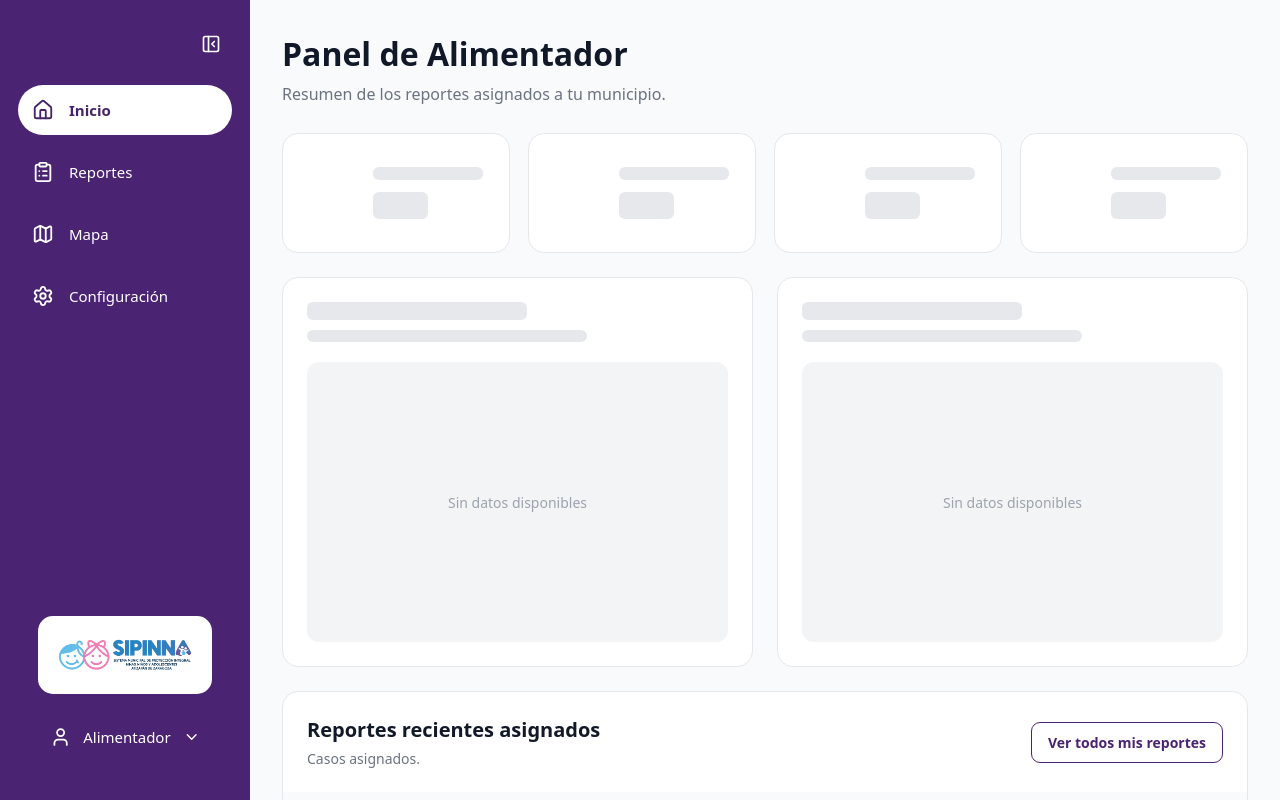
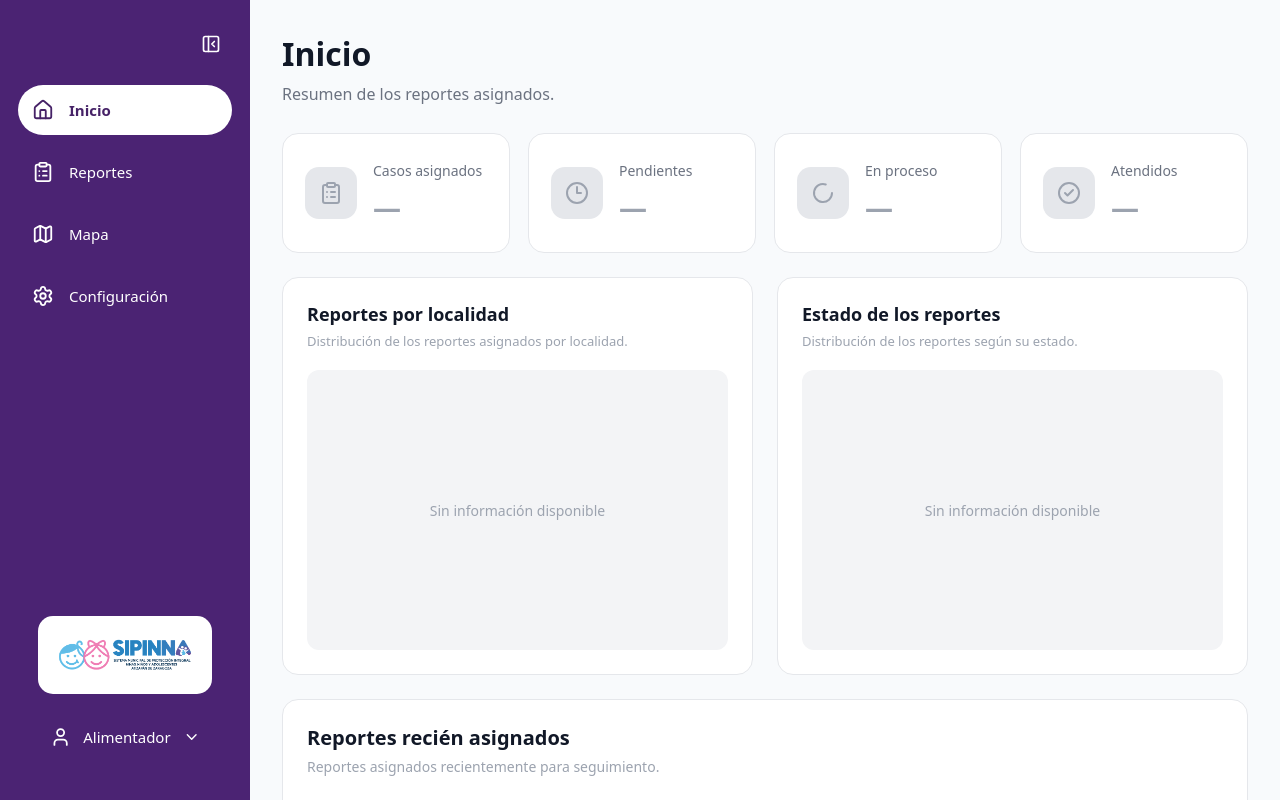
Before and after one commit to k4abrego/Web-Bloque, a React (Vite) app: page /alimentador in a window 1280 px wide. Shown: the top 800 px of the page. Built offline with nearby package versions, Linux system fonts and the light colour scheme.

Commit message:
no sé que poner, fueron muchas cosas

```diff
--- a/src/App.jsx
+++ b/src/App.jsx
@@ -10,7 +10,7 @@ import ArchivosAdmin from "./pages/admin/archivosAdmin";
 import MapaCalorAdmin from "./pages/admin/mapaCalorAdmin";
 import AlimentadoresAdmin from "./pages/admin/alimentadoresAdmin";
 import ConfiguracionAdmin from "./pages/admin/configuracionAdmin";
-import AlimLayout from "./layouts/alimnLayout";
+import AlimLayout from "./layouts/alimLayout";
 import ReportesAlim from "./pages/alimentador/reportesAlim";
 import MapaAlim from "./pages/alimentador/mapaAlim";
 import PerfilAlim from "./pages/alimentador/perfilAlim";
--- a/src/layouts/alimLayout.css
+++ b/src/layouts/alimLayout.css
@@ -1,27 +1,15 @@
 .alim-layout {
     display: flex;
-
     width: 100%;
     min-height: 100vh;
-
     background-color: #f8fafc;
-
-    align-items: stretch;
-
-    overflow-x: hidden;
 }
-
 
 .alim-content {
     flex: 1 1 0;
-
     min-width: 0;
-
     width: 0;
-
     padding: 32px;
-
     box-sizing: border-box;
-
     overflow-x: hidden;
 }
--- /dev/null
+++ b/src/layouts/alimLayout.jsx
@@ -0,0 +1,22 @@
+import { useState } from "react";
+import { Outlet } from "react-router-dom";
+import SidebarAlim from "../components/sidebar/sidebarAlim";
+import "./alimLayout.css";
+
+function AlimLayout() {
+    const [sidebarOpen, setSidebarOpen] = useState(true);
+    return (
+        <div className="alim-layout">
+            <SidebarAlim
+                isOpen={sidebarOpen}
+                onToggle={() => setSidebarOpen(!sidebarOpen)}
+            />
+
+            <main className="alim-content">
+                <Outlet />
+            </main>
+        </div>
+    );
+}
+
+export default AlimLayout;
--- a/src/layouts/alimnLayout.jsx
+++ /dev/null
@@ -1,24 +0,0 @@
-import { useState } from "react";
-import { Outlet } from "react-router-dom";
-import SidebarAlim from "../components/sidebar/sidebarAlim";
-import "./alimLayout.css";
-
-
-function AlimLayout() {
-  const [sidebarOpen, setSidebarOpen] = useState(true);
-  return(
-    <div className="alim-layout">
-      <SidebarAlim
-        isOpen={sidebarOpen}
-        onToggle={() => setSidebarOpen(!sidebarOpen)}
-        />
-
-        <main className="alim-content">
-          <Outlet/>
-        </main>
-    </div>
-  );
-}
-
-
-export default AlimLayout;
--- a/src/pages/alimentador/inicioAlim.css
+++ b/src/pages/alimentador/inicioAlim.css
@@ -1,7 +1,7 @@
 .inicio-alim {
     width: 100%;
-    max-width: none;
-    margin: 0;
+    max-width: 1600px;
+    margin: 0 auto;
     box-sizing: border-box;
 }
 
@@ -44,25 +44,30 @@
 .alim-stat-icon {
     width: 52px;
     height: 52px;
+    flex-shrink: 0;
     border-radius: 14px;
-    flex-shrink: 0;
+    background: #e5e7eb;
+    color: #9ca3af;
+    display: flex;
+    align-items: center;
+    justify-content: center;
 }
 
-.alim-placeholder {
-    background: #e5e7eb;
-    border-radius: 6px;
-    animation: alim-pulse 1.8s ease-in-out infinite;
+.alim-stat-content {
+    min-width: 0;
 }
 
-.alim-placeholder.title {
-    width: 110px;
-    height: 13px;
-    margin-bottom: 12px;
+.alim-stat-title {
+    margin-bottom: 8px;
+    color: #6b7280;
+    font-size: 14px;
+    font-weight: 500;
 }
 
-.alim-placeholder.number {
-    width: 55px;
-    height: 27px;
+.alim-stat-number {
+    color: #9ca3af;
+    font-size: 28px;
+    font-weight: 700;
 }
 
 .alim-charts {
@@ -74,10 +79,10 @@
 
 .alim-chart-card {
     min-height: 390px;
+    padding: 24px;
     background: #ffffff;
     border: 1px solid #e5e7eb;
     border-radius: 16px;
-    padding: 24px;
     box-sizing: border-box;
 }
 
@@ -85,15 +90,17 @@
     margin-bottom: 20px;
 }
 
-.alim-placeholder.chart-title {
-    width: 220px;
-    height: 18px;
-    margin-bottom: 10px;
+.alim-chart-header h2 {
+    margin: 0 0 6px;
+    color: #111827;
+    font-size: 18px;
+    font-weight: 600;
 }
 
-.alim-placeholder.chart-subtitle {
-    width: 280px;
-    height: 12px;
+.alim-chart-header p {
+    margin: 0;
+    color: #9ca3af;
+    font-size: 13px;
 }
 
 .alim-chart-empty {
@@ -108,6 +115,7 @@
 }
 
 .alim-recent-card {
+    width: 100%;
     background: #ffffff;
     border: 1px solid #e5e7eb;
     border-radius: 16px;
@@ -124,25 +132,14 @@
 
 .alim-recent-header h2 {
     margin: 0 0 6px;
+    color: #111827;
     font-size: 20px;
-    color: #111827;
 }
 
 .alim-recent-header p {
     margin: 0;
+    color: #9ca3af;
     font-size: 14px;
-    color: #6b7280;
-}
-
-.alim-outline-button {
-    border: 1px solid #4b2373;
-    background: #ffffff;
-    color: #4b2373;
-    padding: 10px 16px;
-    border-radius: 9px;
-    font-size: 14px;
-    font-weight: 600;
-    cursor: pointer;
 }
 
 .alim-table-wrapper {
@@ -162,15 +159,16 @@
     color: #6b7280;
     font-size: 13px;
     font-weight: 600;
+    white-space: nowrap;
 }
 
 .alim-table td {
-    padding: 22px 18px;
+    padding: 0;
     border-top: 1px solid #f0f0f0;
 }
 
 .alim-table-empty {
-    height: 100px;
+    min-height: 100px;
     display: flex;
     align-items: center;
     justify-content: center;
@@ -178,59 +176,48 @@
     font-size: 14px;
 }
 
-.alim-layout {
-    display: flex;
-    width: 100%;
-    min-height: 100vh;
-    background-color: #f8fafc;
-}
+@media (max-width: 1100px) {
 
-.alim-content {
-    flex: 1 1 0;
-    min-width: 0;
-    padding: 32px;
-    box-sizing: border-box;
-    overflow-x: hidden;
+    .alim-stats {
+        grid-template-columns: repeat(2, 1fr);
+    }
+
+    .alim-charts {
+        grid-template-columns: 1fr;
+    }
+
 }
 
 
-@keyframes alim-pulse {
-    0%,
-    100% {
-        opacity: 1;
-    }
-
-    50% {
-        opacity: 0.55;
-    }
-}
-
-
-/* =========================
-   RESPONSIVE
-   ========================= */
-
-@media (max-width: 1100px) {
-    .alim-stats {
-        grid-template-columns: repeat(2, minmax(0, 1fr));
-    }
-
-    .alim-charts {
-        grid-template-columns: minmax(0, 1fr);
-    }
-}
-
 @media (max-width: 650px) {
-    .alim-content {
-        padding: 20px;
-    }
 
     .alim-stats {
-        grid-template-columns: minmax(0, 1fr);
+        grid-template-columns: 1fr;
     }
 
     .alim-recent-header {
         flex-direction: column;
         align-items: flex-start;
     }
+
+    .inicio-alim-header h1 {
+        font-size: 28px;
+    }
+
 }
+
+
+@media (max-width: 480px) {
+    .alim-stat-card {
+        padding: 18px;
+    }
+
+    .alim-chart-card {
+        padding: 18px;
+    }
+
+    .alim-recent-header {
+        padding: 18px;
+    }
+
+}
--- a/src/pages/alimentador/inicioAlim.jsx
+++ b/src/pages/alimentador/inicioAlim.jsx
@@ -1,120 +1,133 @@
 import "./inicioAlim.css";
 
-function InicioAlimentador() {
-  return (
-<div className="inicio-alim">
-  <div className="inicio-alim-header">
-              <h1>Panel de Alimentador</h1>
+import {
+    ClipboardList,
+    Clock3,
+    LoaderCircle,
+    CheckCircle2,
+} from "lucide-react";
+
+
+function InicioAlim() {
+    const estadisticas = [
+        {
+            titulo: "Casos asignados",
+            icono: ClipboardList,
+        },
+        {
+            titulo: "Pendientes",
+            icono: Clock3,
+        },
+        {
+            titulo: "En proceso",
+            icono: LoaderCircle,
+        },
+        {
+            titulo: "Atendidos",
+            icono: CheckCircle2,
+        },
+    ];
+
+    return (
+        <div className="inicio-alim">
+            <header className="inicio-alim-header">
+                <h1>Inicio</h1>
                 <p>
-                    Resumen de los reportes asignados a tu municipio.
+                    Resumen de los reportes asignados.
                 </p>
-            </div>
+            </header>
 
             <section className="alim-stats">
+                {estadisticas.map((estadistica) => {
+                    const Icon = estadistica.icono;
+                    return (
+                        <div className="alim-stat-card"
+                            key={estadistica.titulo}>
+                            <div className="alim-stat-icon">
+                                <Icon size={24} />
+                            </div>
 
-                <div className="alim-stat-card">
-                    <div className="alim-stat-icon placeholder" />
-                    <div>
-                        <div className="alim-placeholder title" />
-                        <div className="alim-placeholder number" />
+                            <div className="alim-stat-content">
+                                <div className="alim-stat-title">
+                                    {estadistica.titulo}
+                                </div>
+
+                                <div className="alim-stat-number">
+                                    —
+                                </div>
+                            </div>
+                        </div>
+                    );
+                })}
+            </section>
+
+            <section className="alim-charts">
+                <div className="alim-chart-card">
+                    <div className="alim-chart-header">
+                        <h2>Reportes por localidad</h2>
+                        <p>
+                            Distribución de los reportes asignados por localidad.
+                        </p>
+                    </div>
+
+                    <div className="alim-chart-empty">
+                        Sin información disponible
                     </div>
                 </div>
 
-                <div className="alim-stat-card">
-                    <div className="alim-stat-icon placeholder" />
-                    <div>
-                        <div className="alim-placeholder title" />
-                        <div className="alim-placeholder number" />
-                    </div>
-                </div>
-
-                <div className="alim-stat-card">
-                    <div className="alim-stat-icon placeholder" />
-                    <div>
-                        <div className="alim-placeholder title" />
-                        <div className="alim-placeholder number" />
-                    </div>
-                </div>
-
-                <div className="alim-stat-card">
-                    <div className="alim-stat-icon placeholder" />
-                    <div>
-                        <div className="alim-placeholder title" />
-                        <div className="alim-placeholder number" />
-                    </div>
-                </div>
-
-            </section>
-
-            <section className="alim-charts">
 
                 <div className="alim-chart-card">
                     <div className="alim-chart-header">
-                        <div className="alim-placeholder chart-title" />
-                        <div className="alim-placeholder chart-subtitle" />
+                        <h2>Estado de los reportes</h2>
+                        <p>
+                            Distribución de los reportes según su estado.
+                        </p>
                     </div>
 
                     <div className="alim-chart-empty">
-                        <span>Sin datos disponibles</span>
+                        Sin información disponible
                     </div>
                 </div>
+            </section>
 
-                <div className="alim-chart-card">
-                    <div className="alim-chart-header">
-                        <div className="alim-placeholder chart-title" />
-                        <div className="alim-placeholder chart-subtitle" />
-                    </div>
 
-                    <div className="alim-chart-empty">
-                        <span>Sin datos disponibles</span>
+            <section className="alim-recent-card">
+                <div className="alim-recent-header">
+                    <div>
+                        <h2>Reportes recién asignados</h2>
+                        <p>
+                            Reportes asignados recientemente para seguimiento.
+                        </p>
                     </div>
                 </div>
-
-            </section>
-
-            <section className="alim-recent-card">
-
-                <div className="alim-recent-header">
-                    <div>
-                        <h2>Reportes recientes asignados</h2>
-                        <p>
-                            Casos asignados.
-                        </p>
-                    </div>
-
-                    <button className="alim-outline-button">
-                        Ver todos mis reportes
-                    </button>
-                </div>
-
 
                 <div className="alim-table-wrapper">
                     <table className="alim-table">
                         <thead>
                             <tr>
                                 <th>Folio</th>
+                                <th>Categoría</th>
+                                <th>Localidad</th>
+                                <th>Estado</th>
                                 <th>Fecha</th>
-                                <th>Categoría</th>
-                                <th>Descripción</th>
-                                <th>Colonia / Localidad</th>
-                                <th>Estado</th>
-                                <th>Prioridad</th>
                             </tr>
                         </thead>
+
                         <tbody>
                             <tr>
-                                <td colSpan="7">
+                                <td colSpan="5">
                                     <div className="alim-table-empty">
-                                        No hay reportes para mostrar.
+                                        Sin reportes disponibles
                                     </div>
                                 </td>
                             </tr>
                         </tbody>
                     </table>
+
                 </div>
             </section>
-    </div>
-  );
+        </div>
+    );
 }
 
-export default InicioAlimentador;
+export default InicioAlim;
```
Also changed, not shown: src/components/sidebar/sidebarAlim.css (+20 -132 lines), src/components/sidebar/sidebarAlim.jsx (+4 -4 lines).
